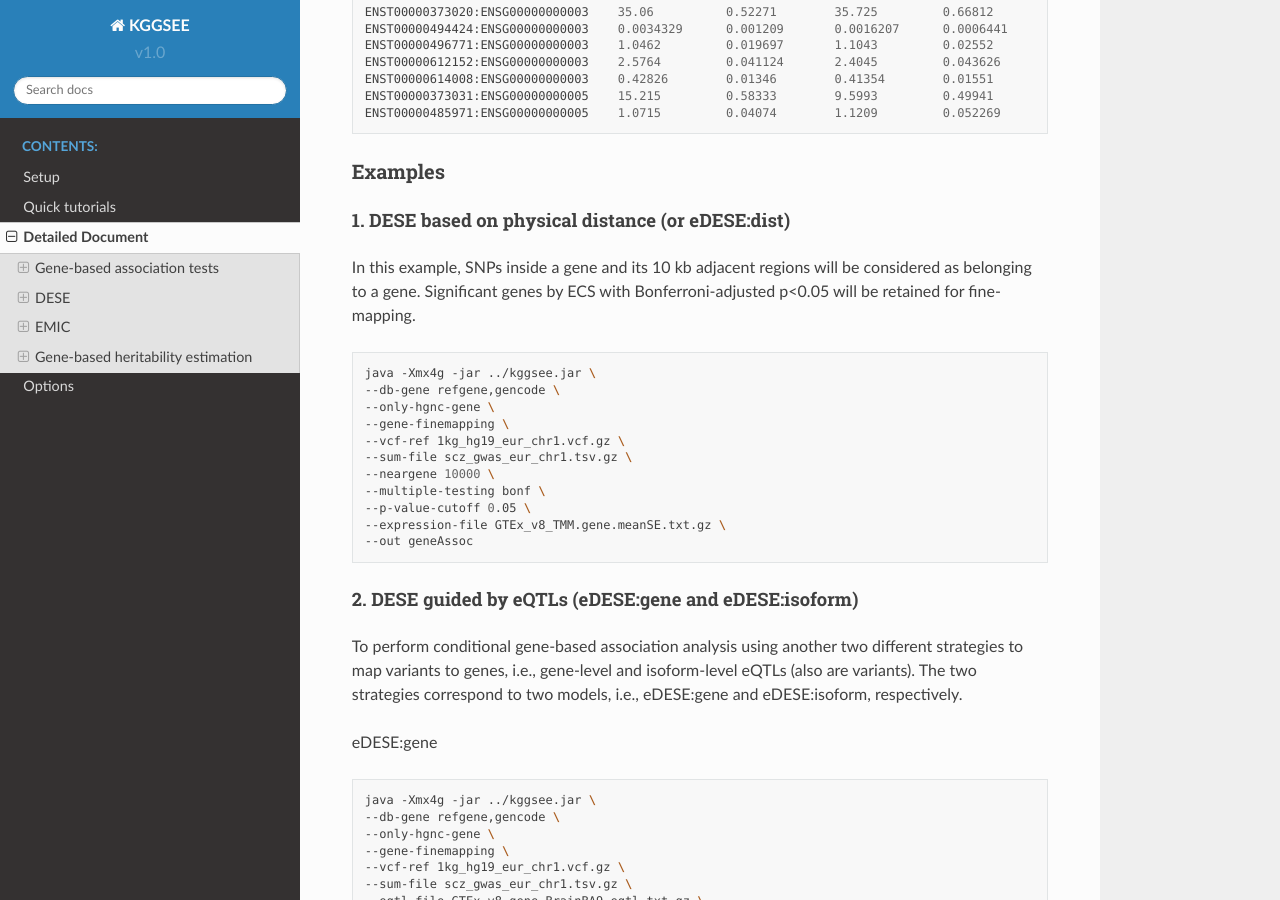
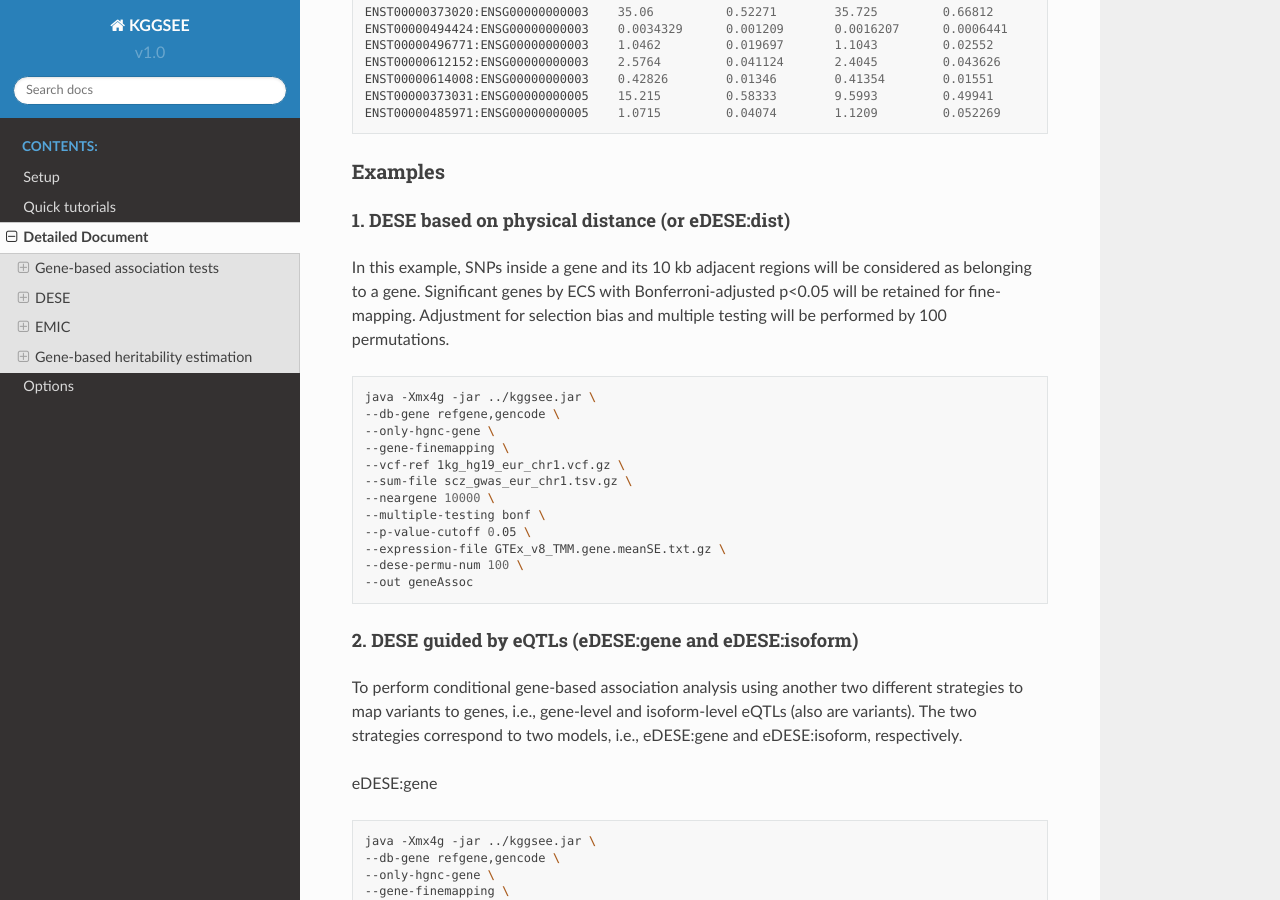
Before and after one commit to pmglab/KGGSEE, a Sphinx documentation site: the page built from doc/source/detailed_document.rst, in a window 1280 px wide and 900 px high, scrolled down 5739 px. Built offline with Sphinx 7.4.7 and the Read the Docs theme 2.0.0, drawn with Linux system fonts in a browser that asks for light colours.

Commit message:
Update detailed_document.rst

```diff
--- a/doc/source/detailed_document.rst
+++ b/doc/source/detailed_document.rst
@@ -239,7 +239,7 @@ Examples
 1. DESE based on physical distance (or eDESE:dist)
 ~~~~~~~~~~~~~~~~~~~~~~~~~~~~~~~
 
-In this example, SNPs inside a gene and its 10 kb adjacent regions will be considered as belonging to a gene. Significant genes by ECS with Bonferroni-adjusted p<0.05 will be retained for fine-mapping.
+In this example, SNPs inside a gene and its 10 kb adjacent regions will be considered as belonging to a gene. Significant genes by ECS with Bonferroni-adjusted p<0.05 will be retained for fine-mapping. Adjustment for selection bias and multiple testing will be performed by 100 permutations.
 
 .. code:: shell
 
@@ -253,6 +253,7 @@ In this example, SNPs inside a gene and its 10 kb adjacent regions will be consi
     --multiple-testing bonf \
     --p-value-cutoff 0.05 \
     --expression-file GTEx_v8_TMM.gene.meanSE.txt.gz \
+    --dese-permu-num 100 \
     --out geneAssoc
 
 
```
